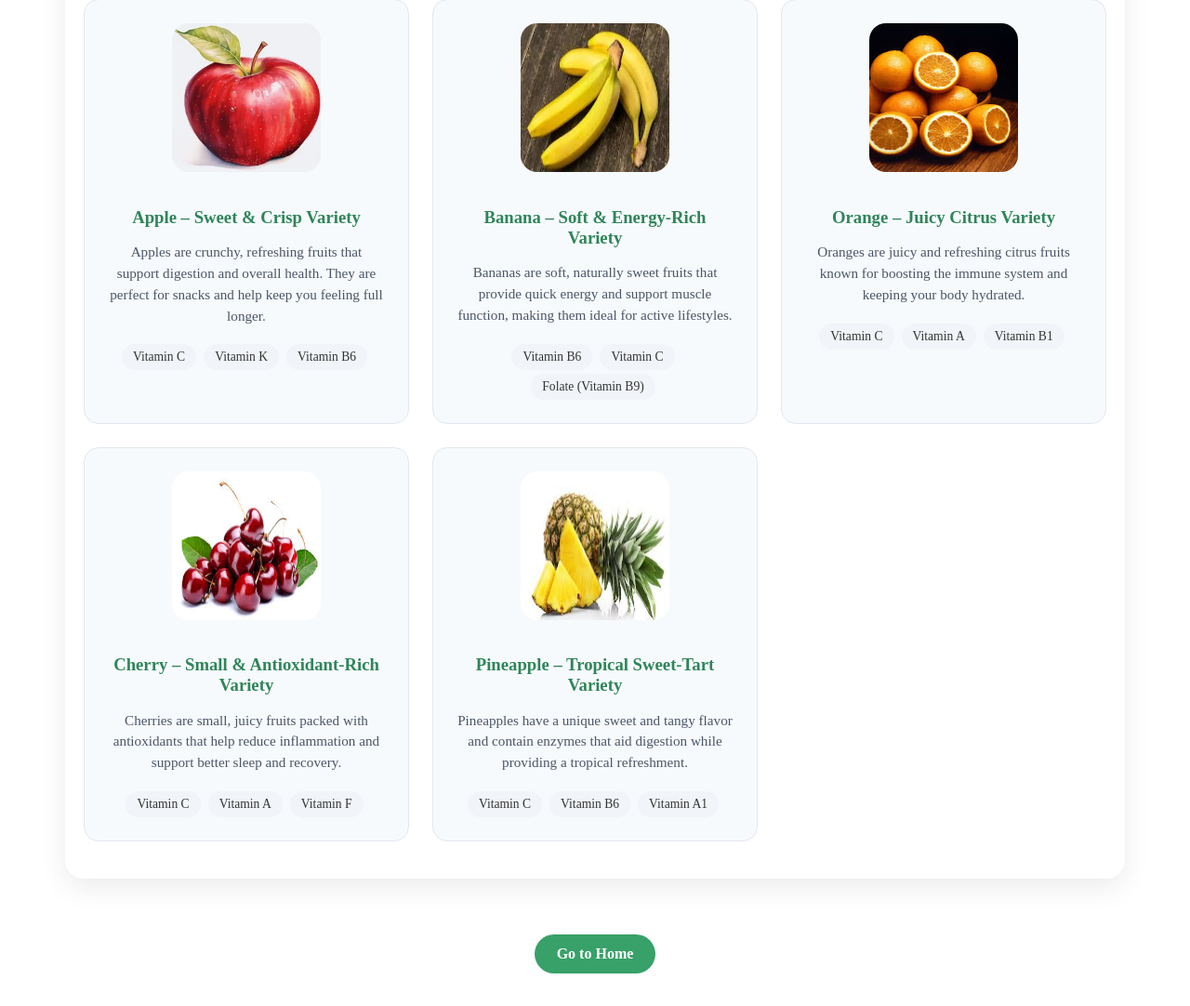
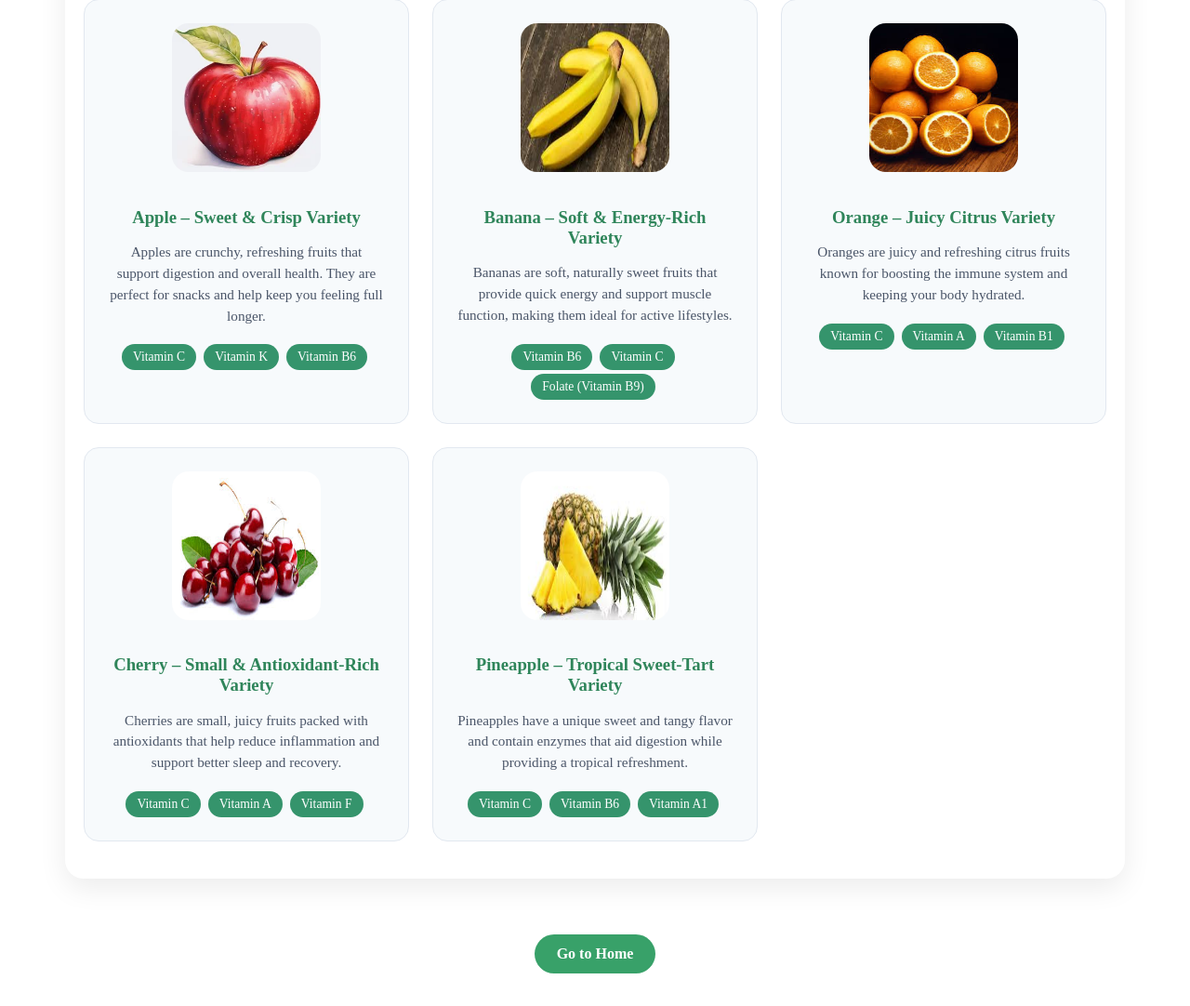
Before and after one commit to Olivierentwicklung/DAIntensivKursPublic, a Django app: page /fruits/list/info in a window 1280 px wide. Shown: the part 736-1818 px from the top of the page at 93% size. Run offline with Django 5.2, Linux system fonts and the light colour scheme.

Commit message:
feat: update vitamin span styles for improved visibility and aesthetics

```diff
--- a/fruit_app/static/fruit_app/css/style.css
+++ b/fruit_app/static/fruit_app/css/style.css
@@ -274,8 +274,8 @@
 
 .vitamins span {
   display: inline-block;
-  background: #f1f5f9;
-  color: #333;
+  background: #35946c;
+  color: white;
   padding: 6px 12px;
   margin: 4px 4px 0 0;
   border-radius: 20px;
```
